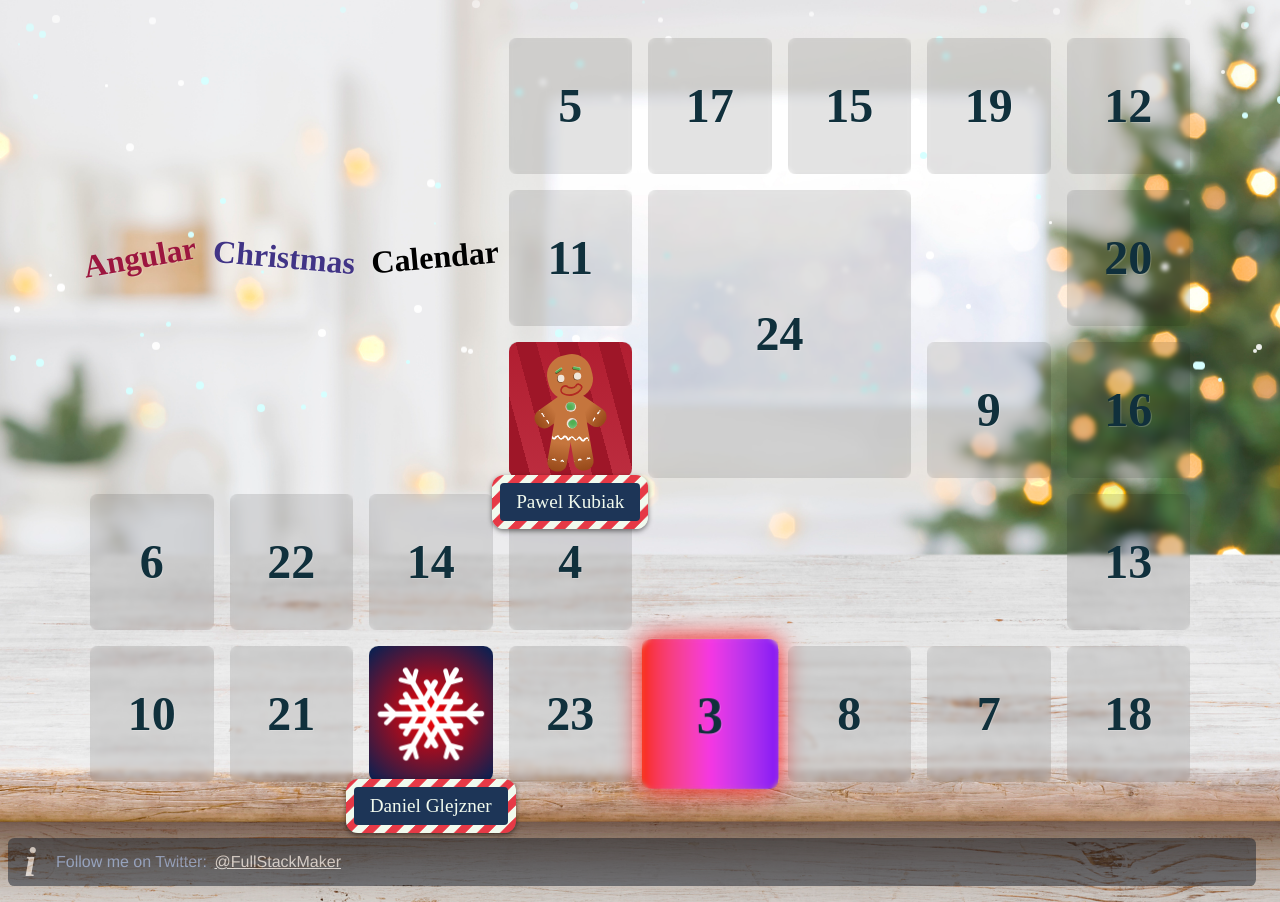
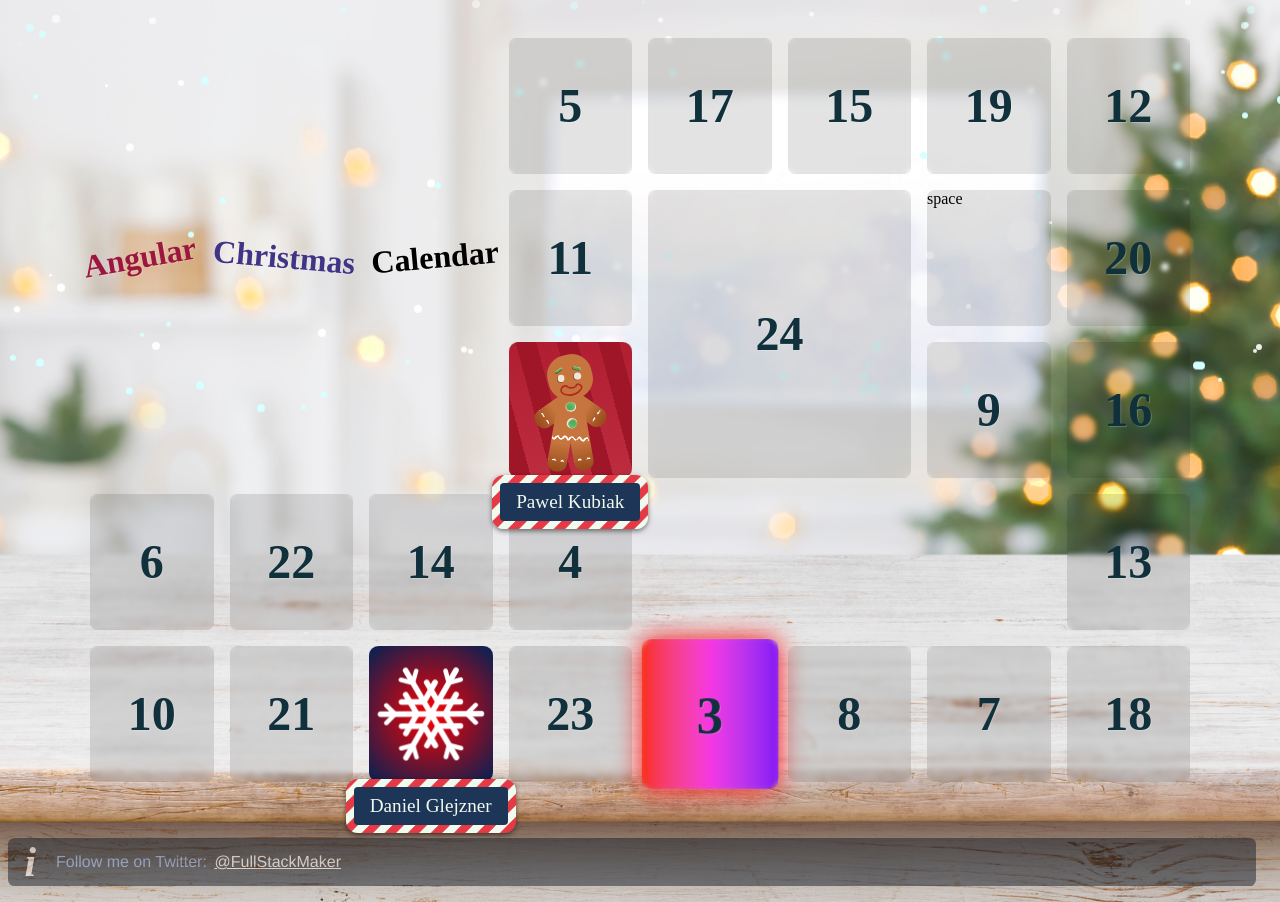
Before and after one commit to danielglejzner/angular-christmas-calendar, an Angular app: page / in a window 1280 px wide. Built offline with nearby package versions, Linux system fonts and the light colour scheme.

Commit message:
feat: change css class name

```diff
--- a/src/app/feature/calendar/calendar-grid.component.css
+++ b/src/app/feature/calendar/calendar-grid.component.css
@@ -67,7 +67,7 @@
   transform: rotate(-5deg);
 }
 
-.day {
+.card {
   transform: translate3d(0px, 0px, 0px);
   position: relative;
   background: #0000001c;
--- a/src/app/feature/calendar/calendar-grid.component.html
+++ b/src/app/feature/calendar/calendar-grid.component.html
@@ -7,7 +7,7 @@
 </div>
 @for (card of cards; track $index) {
   <div
-    class="day day-{{ card.day }}"
+    class="card day-{{ card.day }}"
     (click)="tryToOpenDialog(card)"
     [class.pulse]="card.canReveal && !card.revealed"
   >
@@ -48,3 +48,5 @@
     </label>
   </div>
 }
+
+<div class="card space">space</div>
```
